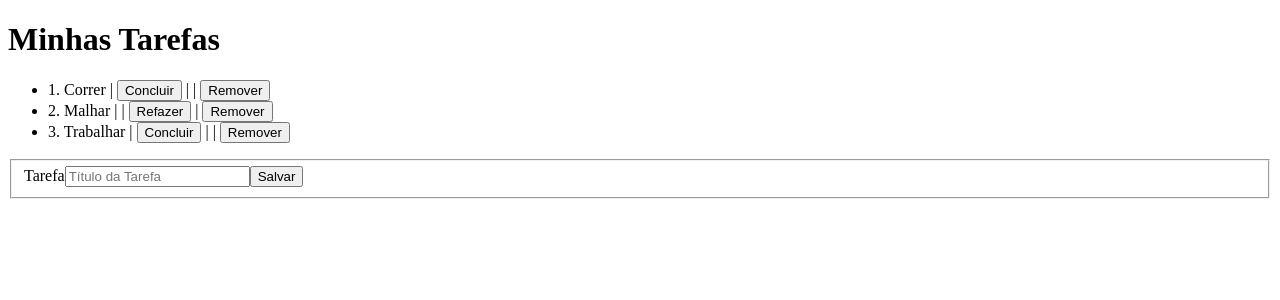
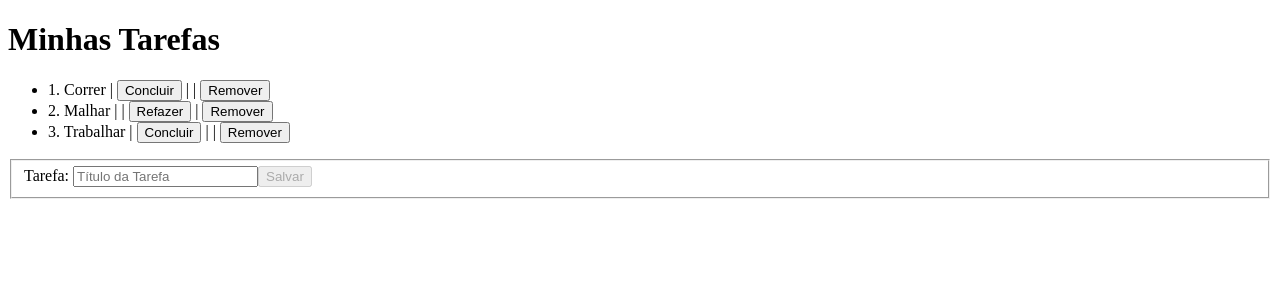
Before and after one commit to Viniciustes/Curso_Balta_7181_Angular_Professional_UiKit, an Angular app in the folder todo/: page / in a window 1280 px wide. Shown: the top 300 px of the page. Built offline with nearby package versions, Linux system fonts and the light colour scheme.

Commit message:
Aula 15 - Desabilitando o botão

```diff
--- a/todo/src/app/app.component.html
+++ b/todo/src/app/app.component.html
@@ -11,9 +11,10 @@
 
 <form [formGroup]="form">
     <fieldset>
-        <label>Tarefa</label>
+        <label>Tarefa: </label>
         <input type="text" placeholder="Título da Tarefa" maxlength="15" formControlName="title">
-        <small *ngIf="form.controls.title.invalid && !form.controls.title.pristine">Este campo deve conter entre 3 a 15 caracteres</small>
-        <button>Salvar</button>
+        <small *ngIf="form.controls.title.invalid && !form.controls.title.pristine">Este campo deve conter entre 3 a 15
+            caracteres</small>
+        <button [disabled]="form.invalid">Salvar</button>
     </fieldset>
 </form>
```
